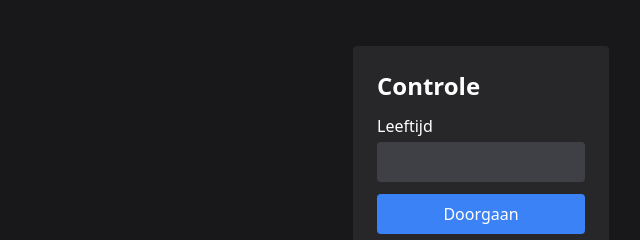
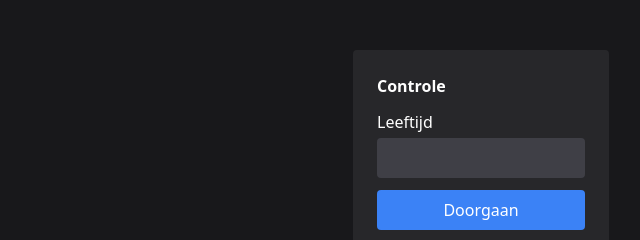
Before and after one commit to jeff9014223/opdracht_9.1_javascript, a plain HTML site: page index.html in a window 1280 px wide. Both pictures are taken after a click on the button "Open modal". Shown: the part 248-488 px from the top of the page, 159-799 px from the left. Drawn offline with nearby package versions, Linux system fonts and the light colour scheme.

Commit message:
Update index.html

```diff
--- a/index.html
+++ b/index.html
@@ -11,7 +11,7 @@
     <div class="modal w-screen top-0 left-0 absolute h-screen flex flex-col items-center hidden justify-center">
         <div class="bg-zinc-800 rounded p-6 w-1/5">
             <form class="space-y-3">
-                <h2 class="text-white font-semibold text-2xl">Controle</h2>
+                <h2 class="text-white font-semibold text-2x4l">Controle</h2>
                 <div class="flex flex-col space-y-1">
                     <label for="age" class="text-white">Leeftijd</label>
                     <input name="age" id="age" type="number" class="bg-zinc-700 rounded p-2 text-white" required>
```
